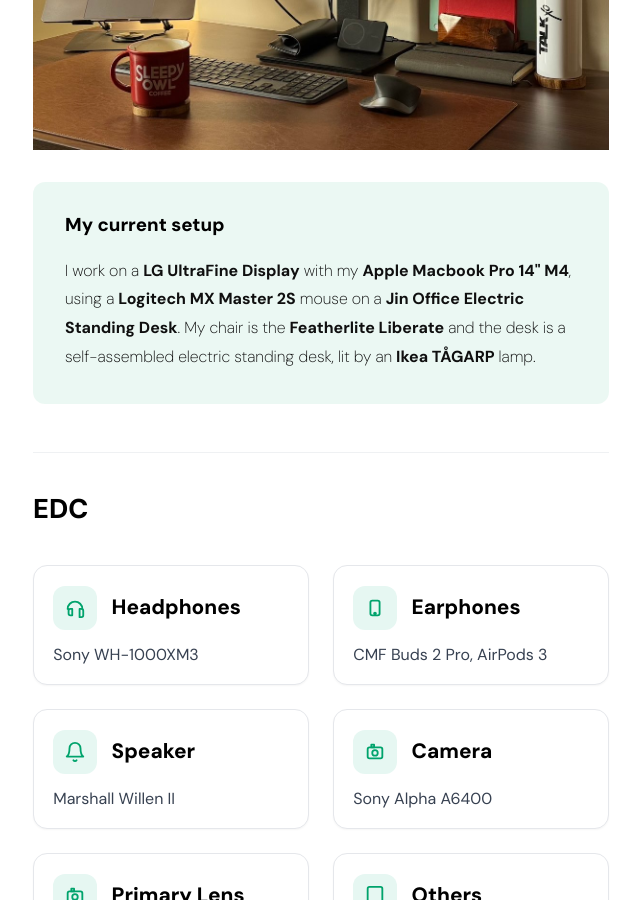
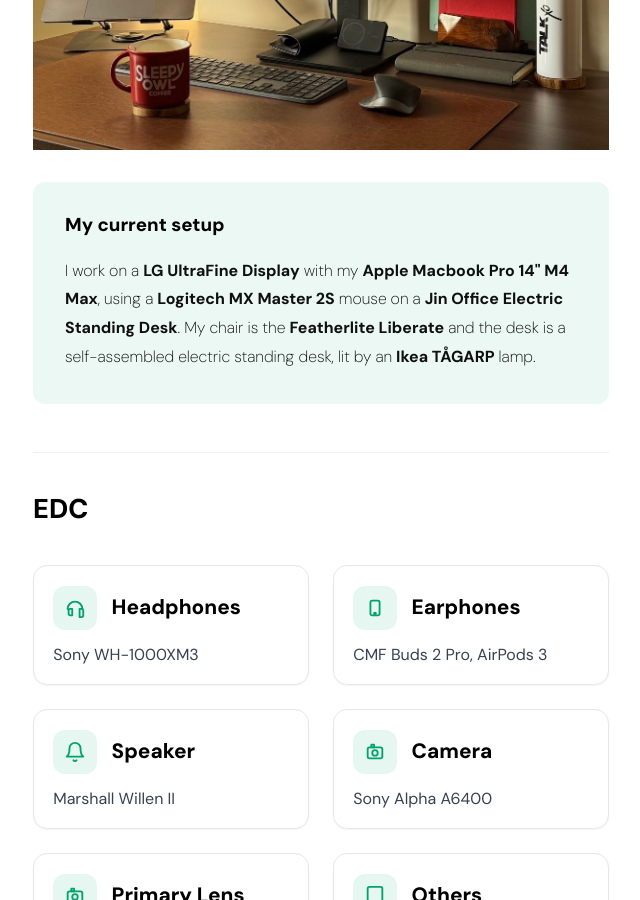
Before and after one commit to talkxo/rishiraj-blog-machine, a Jekyll site: the page built from _pages/stuff.md, in a window 1280 px wide and 900 px high, scrolled down 798 px. Shown: the whole window, without its empty margins (319-959 px from the left). Built offline with Jekyll 4.4.1, drawn with Linux system fonts in a browser that asks for light colours.

Commit message:
Fix Stuff page MacBook model
Made-with: Cursor

```diff
--- a/_pages/stuff.md
+++ b/_pages/stuff.md
@@ -16,7 +16,7 @@ permalink: /stuff/
 
 <div class="c-setup-summary" style="background: rgba(0, 163, 108, 0.08); border-radius: 12px; padding: 2rem; margin-bottom: 3rem;">
   <h3 style="margin-top: 0 !important; margin-bottom: 1.25rem !important; color: var(--color-accent) !important; font-weight: 500 !important;">My current setup</h3>
-  <p style="margin-bottom: 0; line-height: 1.8; font-weight: 200;">I work on a <strong>LG UltraFine Display</strong> with my <strong>Apple Macbook Pro 14" M4</strong>, using a <strong>Logitech MX Master 2S</strong> mouse on a <strong>Jin Office Electric Standing Desk</strong>. My chair is the <strong>Featherlite Liberate</strong> and the desk is a self-assembled electric standing desk, lit by an <strong>Ikea TÅGARP</strong> lamp.</p>
+  <p style="margin-bottom: 0; line-height: 1.8; font-weight: 200;">I work on a <strong>LG UltraFine Display</strong> with my <strong>Apple Macbook Pro 14" M4 Max</strong>, using a <strong>Logitech MX Master 2S</strong> mouse on a <strong>Jin Office Electric Standing Desk</strong>. My chair is the <strong>Featherlite Liberate</strong> and the desk is a self-assembled electric standing desk, lit by an <strong>Ikea TÅGARP</strong> lamp.</p>
 </div>
 
 <hr>
```
